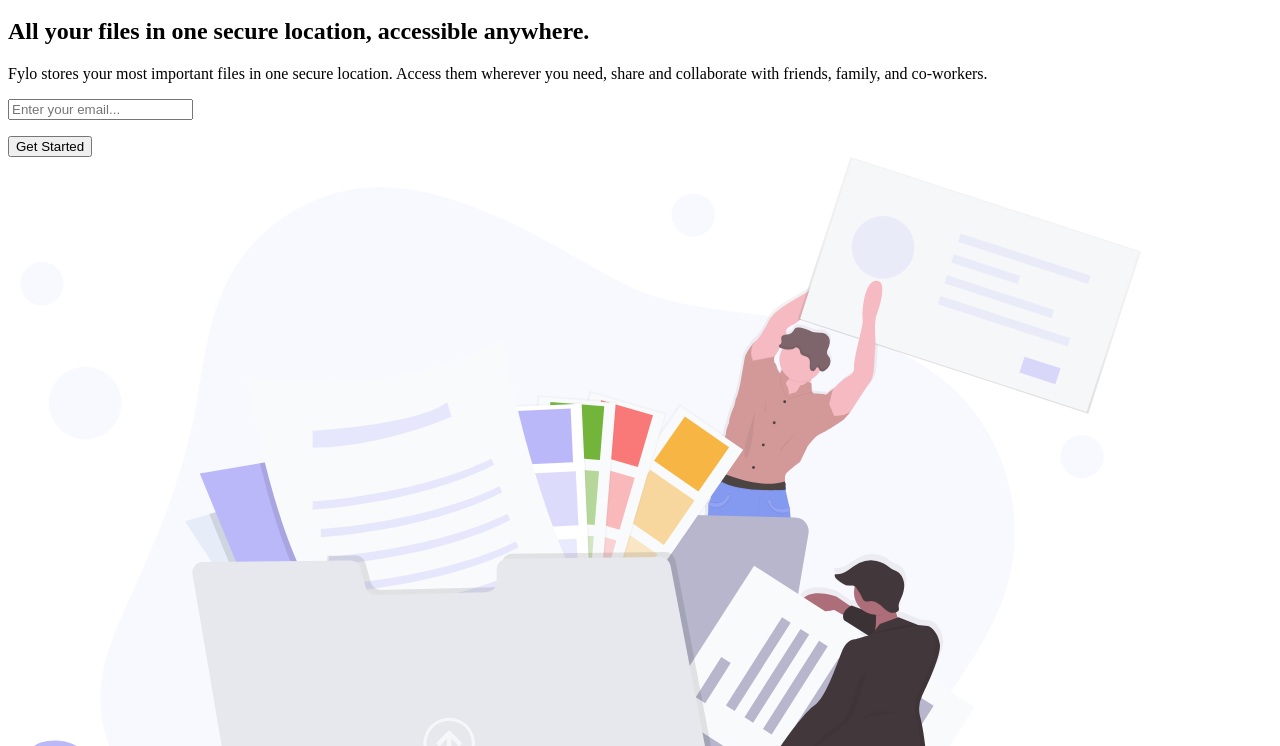
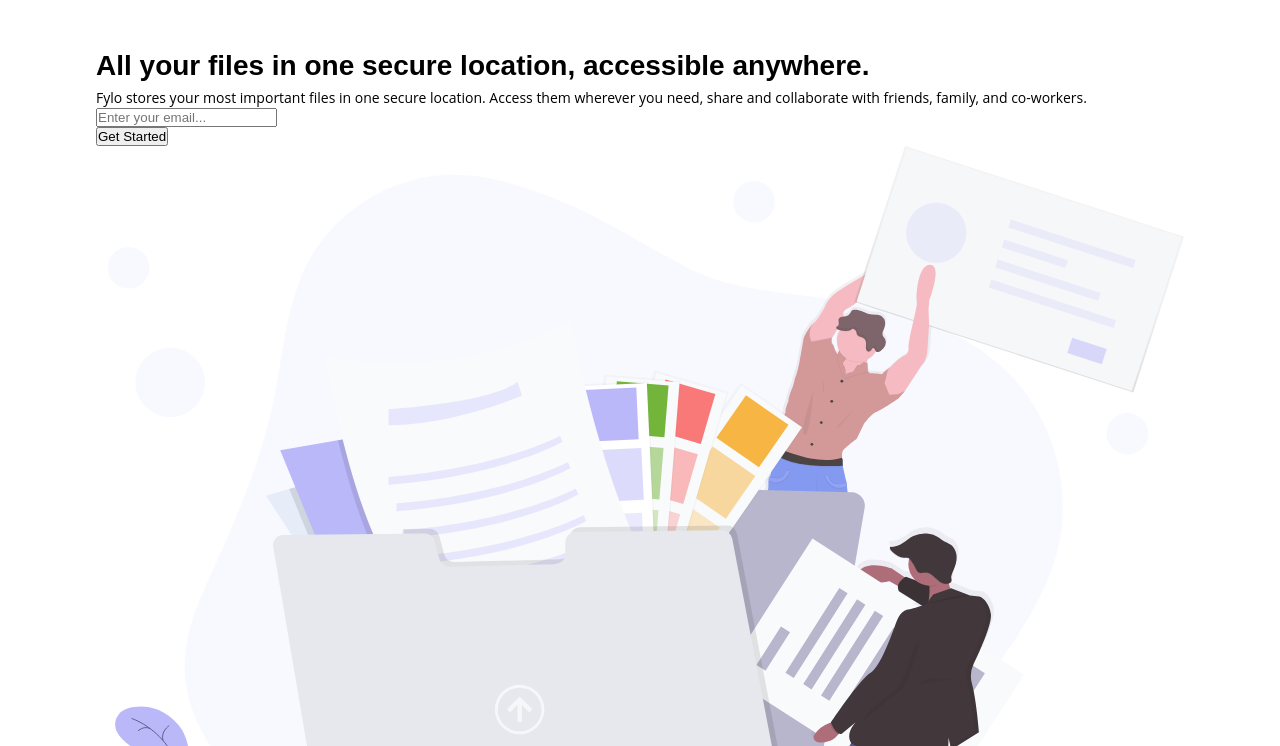
Before and after one commit to Usamaumar118/fylo-landing-page, a plain HTML site: page index.html in a window 1280 px wide. Shown: the part 117-863 px from the top of the page. Drawn offline with Linux system fonts and the light colour scheme.

Commit message:
added basic CSS resets

```diff
--- a/index.html
+++ b/index.html
@@ -5,14 +5,15 @@
   <meta name="viewport" content="width=device-width, initial-scale=1.0"> <!-- displays site properly based on user's device -->
 
   <link rel="icon" type="image/png" sizes="32x32" href="./images/favicon-32x32.png">
+  <link rel="stylesheet" href="style.css">
 
   <title>Frontend Mentor | Fylo landing page with two column layout</title>
 
   <!-- Feel free to remove these styles or customise in your own stylesheet 👍 -->
-  <style>
+  <!-- <style>
     .attribution { font-size: 11px; text-align: center; }
     .attribution a { color: hsl(228, 45%, 44%); }
-  </style>
+  </style> -->
 </head>
 <body>
 
@@ -30,7 +31,7 @@
 
   </header>
 
-  <section class="hero">
+  <section class="hero section">
 
     <div class="hero__text">
       <h1 class="section__heading hero__text__heading">
--- /dev/null
+++ b/style.scss
@@ -0,0 +1,55 @@
+:root{
+
+
+
+
+}
+
+
+*,
+*::before,
+*::after{
+    margin: 0;
+    padding: 0;
+    box-sizing: inherit;
+}
+
+img{
+    max-width: 100%;
+    height: auto;
+}
+
+
+
+html{
+    font-size: 62.5%;
+    font-family: 'open sans', sans-serif;
+    font-weight: 400;
+    line-height: 1.5;
+    box-sizing: border-box;
+}
+
+
+h1,
+h2,
+h3,
+h4,
+h5,
+h6{
+    font-family: 'raleway', sans-serif;
+
+}
+
+.section{
+    padding: 5% 7.5%;
+
+    &__heading{
+        font-size: 2.8rem;
+    }
+
+    &__para{
+        font-size: 1.4rem;
+        font-weight: 400;
+    }
+
+}
```
Also changed, not shown: style.css (added), 1 other file.
